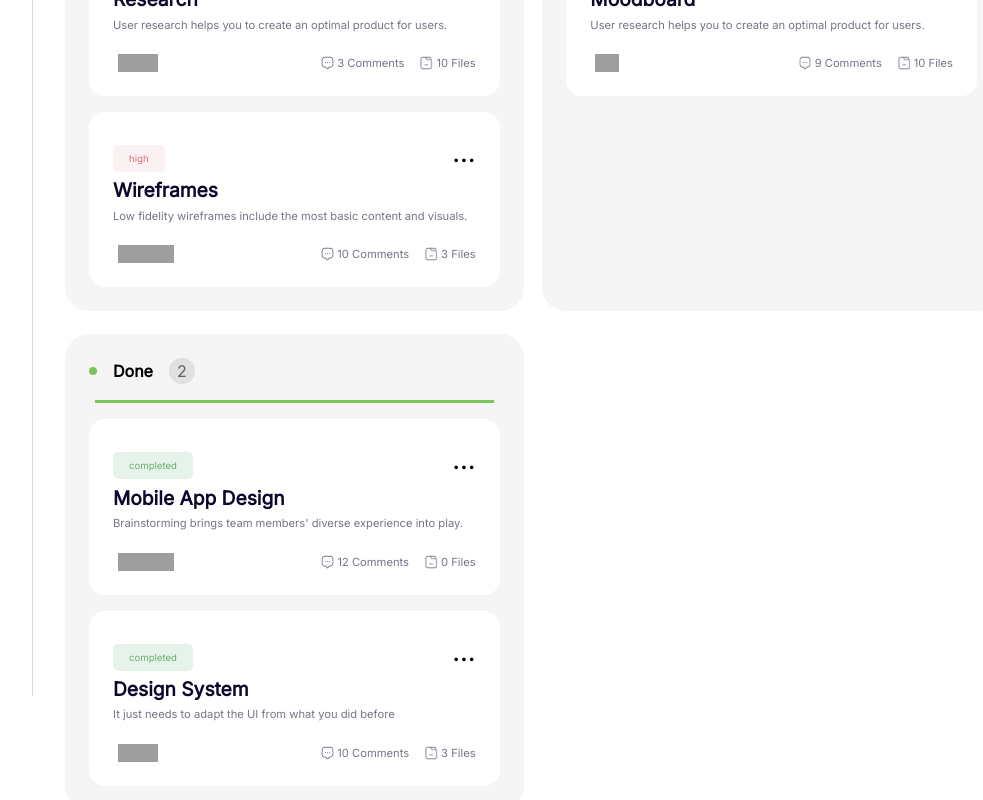
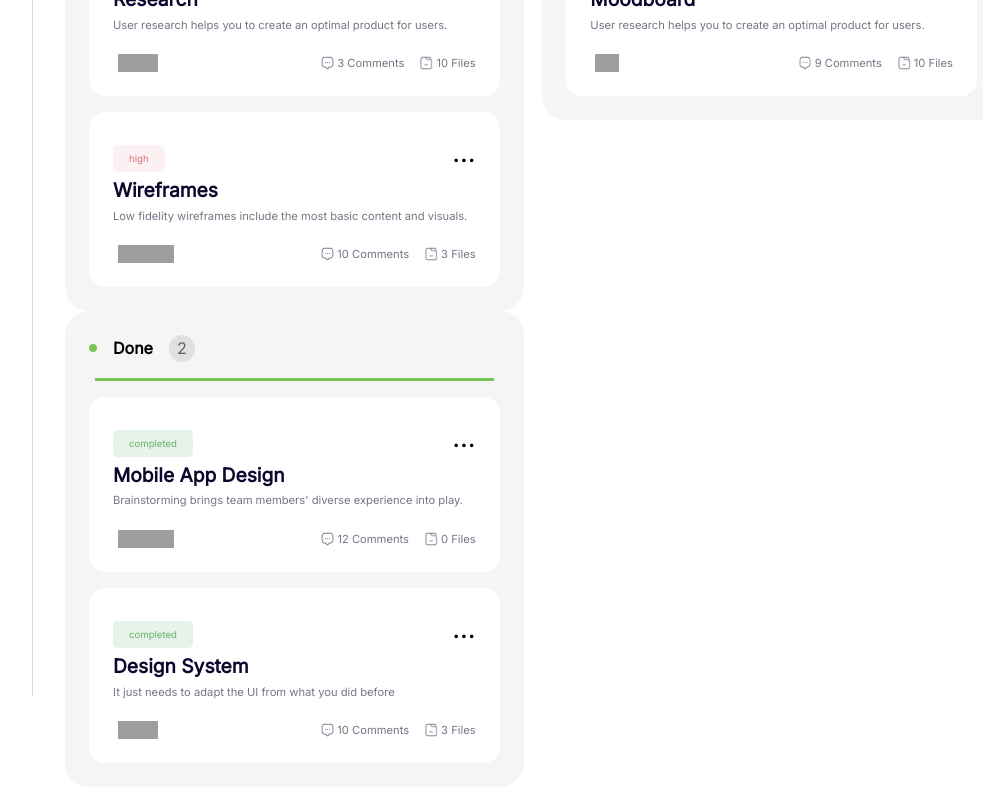
Before and after one commit to shella12/kanban-board-replica, a React (Create React App) app: page / in a window 1280 px wide. Shown: the part 680-1480 px from the top of the page, without its empty margins (247-1230 px from the left). Built offline with nearby package versions, Linux system fonts and the light colour scheme; grey boxes are pictures that could not be loaded.

Commit message:
Fix empty list problem

```diff
--- a/src/App.css
+++ b/src/App.css
@@ -355,6 +355,8 @@ width: 1px;
   background-color: #F5F5F5;
   padding: 0.5rem;
   border-radius: 1.5rem;
+  height: fit-content;
+  min-height: 10rem;
 }
 
 .card-divider-line {
```
